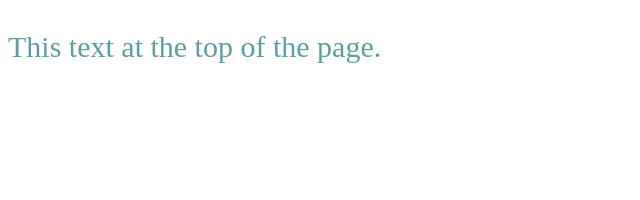
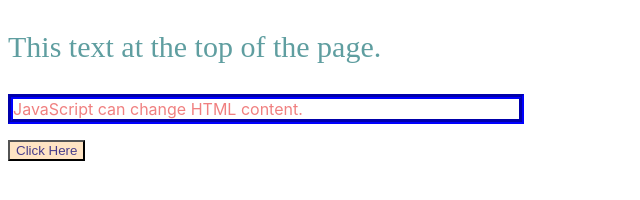
Before and after one commit to Emily-Jette/Unit5-01, a plain HTML site: page index.html in a window 1280 px wide. Shown: the whole page, without its empty margins (0-640 px from the left). Drawn offline with Linux system fonts and the light colour scheme.

Commit message:
added fun button and colors

```diff
--- a/index.html
+++ b/index.html
@@ -10,6 +10,8 @@
   </head>
   <body>
     <p class="text">This text at the top of the page.</p>
+    <p id="demo">JavaScript can change HTML content.</p>
+    <button class="button" type="button" onclick='document.getElementById("demo").innerHTML = "Hello World!"'>Click Here</button>
     <script src="script.js"></script>
   </body>
 </html>
--- a/script.js
+++ b/script.js
@@ -1 +1 @@
-alert ( 'Hello, world!' );
+alert('Hello, world!');
--- a/style.css
+++ b/style.css
@@ -1,4 +1,16 @@
 .text {
-  color:  cadetblue;
-  font-size:  30px;
+  color: cadetblue;
+  font-size: 30px;
 }
+
+#demo {
+  color: lightcoral;
+  font-family:  -apple-system, BlinkMacSystemFont, 'Segoe UI', Roboto, Oxygen, Ubuntu, Cantarell, 'Open Sans', 'Helvetica Neue', sans-serif;
+  border: 5px groove blue;
+  width: 40%;
+}
+
+.button {
+  color: darkslateblue;
+  background-color: bisque;
+}
```
